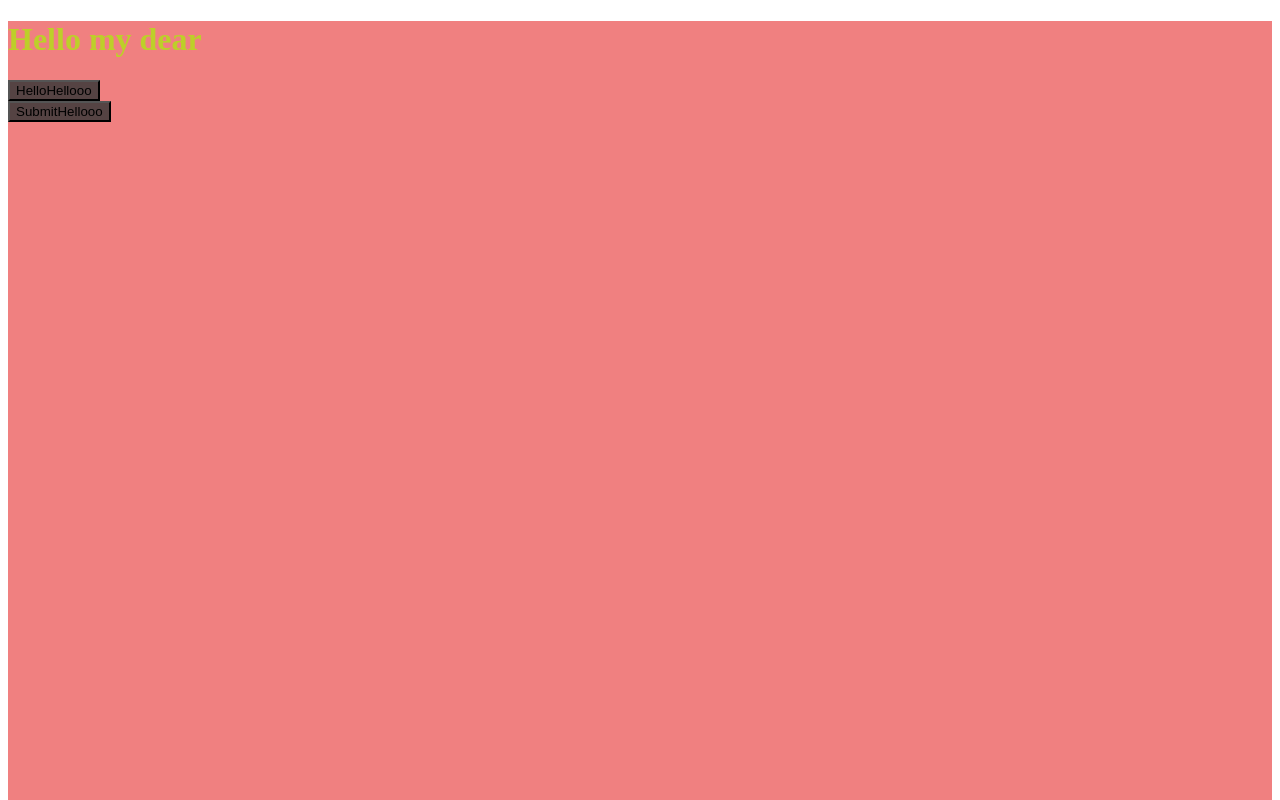
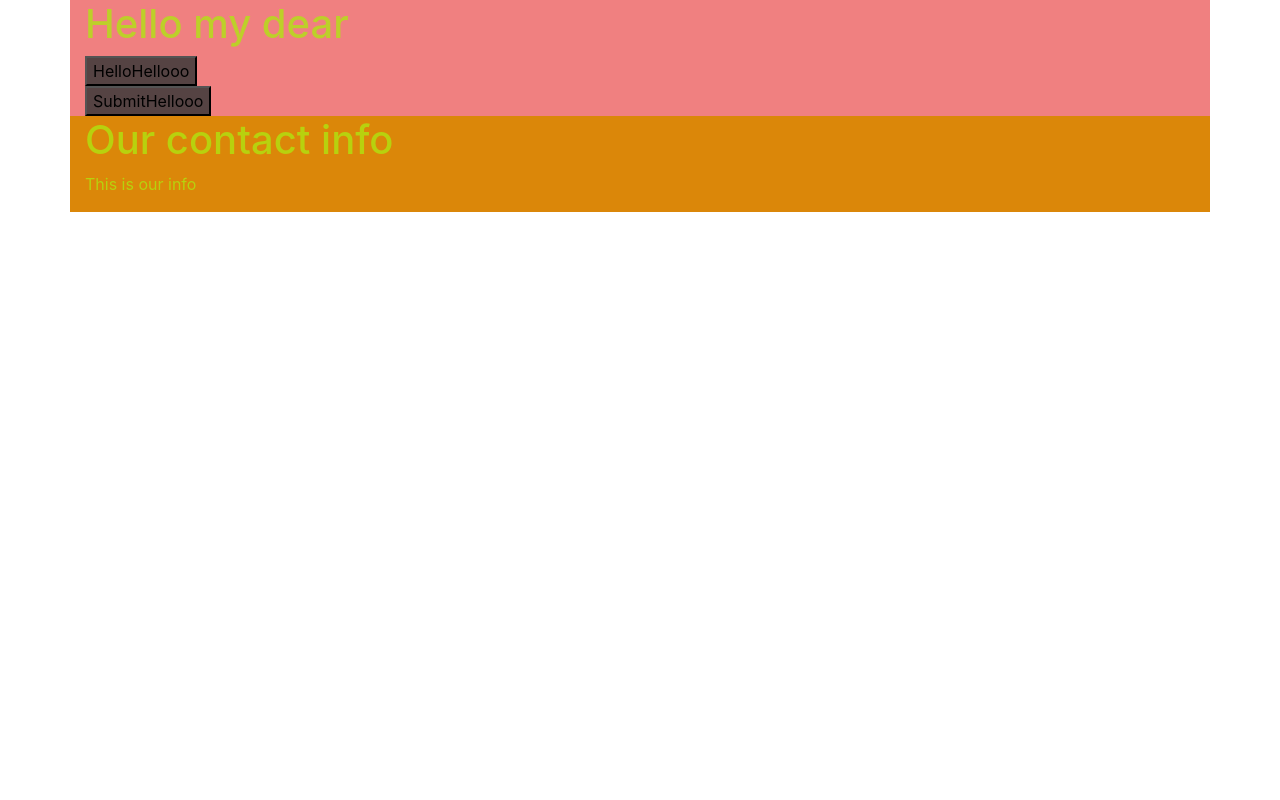
Before and after one commit to cdryampi/sass, a website: page src/index.html in a window 1280 px wide. Shown: the top 800 px of the page. Drawn offline with nearby package versions, Linux system fonts and the light colour scheme.

Commit message:
gitgnore

```diff
--- /dev/null
+++ b/index.js
@@ -0,0 +1,14 @@
+// Constantes para instanciar las rutas y el servidor
+const path = require('path')
+const express = require('express')
+const app = express()
+
+// Configuración del puerto
+app.set("port", process.env.PORT || 3000)
+app.use(express.static(path.join(__dirname, 'src')))
+
+// Escuchar el puerto
+
+const server = app.listen(app.get('port'), () => {
+    console.log('Listening on port', app.get('port'))
+})
--- a/src/css/_header.scss
+++ b/src/css/_header.scss
@@ -8,7 +8,6 @@
 // }
 header {
     // @include flexCenter(column, red);
-    height: 100vh;
     color: $textColor;
     background: lightcoral;
     button {
--- a/src/index.html
+++ b/src/index.html
@@ -7,10 +7,13 @@
     <meta http-equiv="X-UA-Compatible" content="ie=edge">
     <title>Sass</title>
     <link rel="stylesheet" href="css/style.css">
+    <link rel="stylesheet" href="https://stackpath.bootstrapcdn.com/bootstrap/4.3.1/css/bootstrap.min.css" integrity="sha384-ggOyR0iXCbMQv3Xipma34MD+dH/1fQ784/j6cY/iJTQUOhcWr7x9JvoRxT2MZw1T" crossorigin="anonymous">
 </head>
 
 <body>
-    <header>
+    <div class="container">
+        <div class="row ">
+            <header class="col-12">
                 <h1>Hello my dear</h1>
                 <button>Hello</button>
                 <div class="contact">
@@ -18,11 +21,24 @@
                 </div>
             </header>
 
-    <div class="info">
+            <div class="info col-12">
                 <h1>Our contact info</h1>
                 <p>This is our info</p>
             </div>
 
+
+        </div>
+
+
+    </div>
+
+    <script src="https://code.jquery.com/jquery-3.3.1.slim.min.js" integrity="sha384-q8i/X+965DzO0rT7abK41JStQIAqVgRVzpbzo5smXKp4YfRvH+8abtTE1Pi6jizo" crossorigin="anonymous">
+    </script>
+    <script src="https://cdnjs.cloudflare.com/ajax/libs/popper.js/1.14.7/umd/popper.min.js" integrity="sha384-UO2eT0CpHqdSJQ6hJty5KVphtPhzWj9WO1clHTMGa3JDZwrnQq4sF86dIHNDz0W1" crossorigin="anonymous">
+    </script>
+    <script src="https://stackpath.bootstrapcdn.com/bootstrap/4.3.1/js/bootstrap.min.js" integrity="sha384-JjSmVgyd0p3pXB1rRibZUAYoIIy6OrQ6VrjIEaFf/nJGzIxFDsf4x0xIM+B07jRM" crossorigin="anonymous">
+    </script>
+
 </body>
 
 </html>
```
Also changed, not shown: package.json (added, +25 -0 lines), src/css/style.css, 3 other files. Lines whose indentation alone changed are shown as unchanged.
